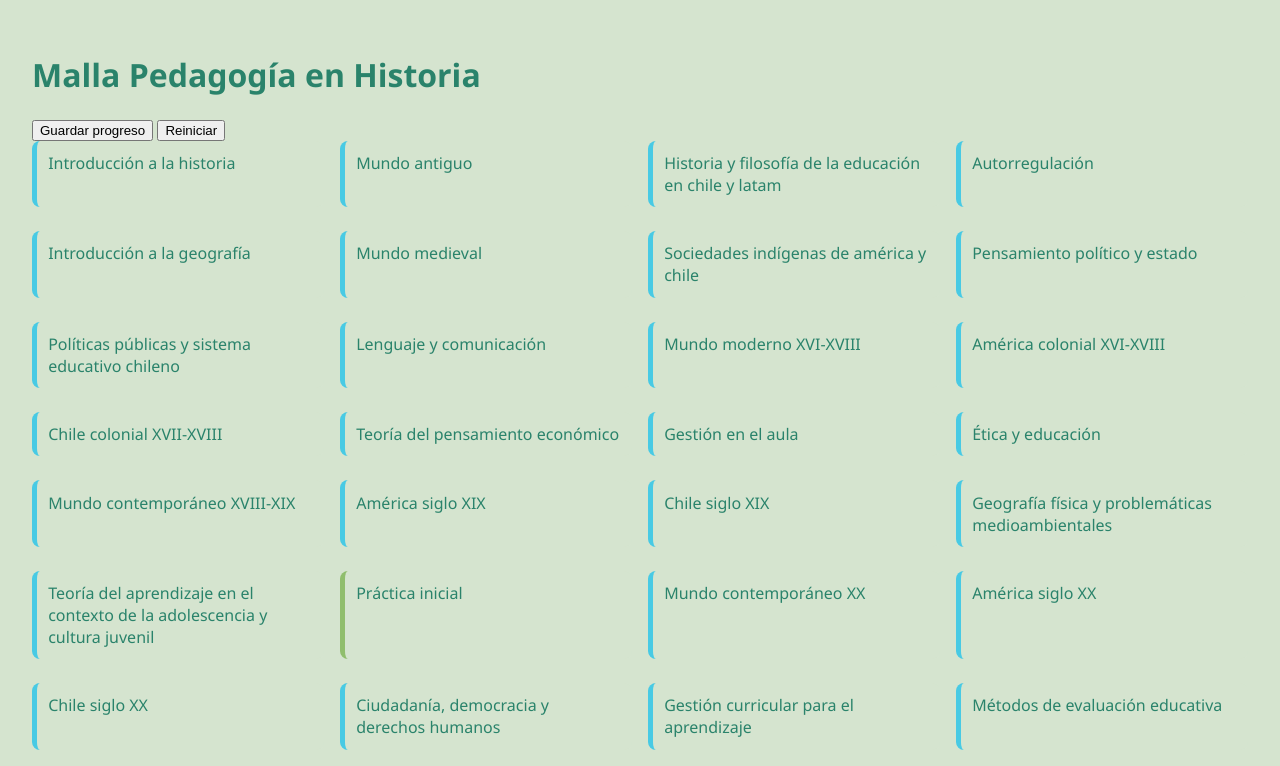
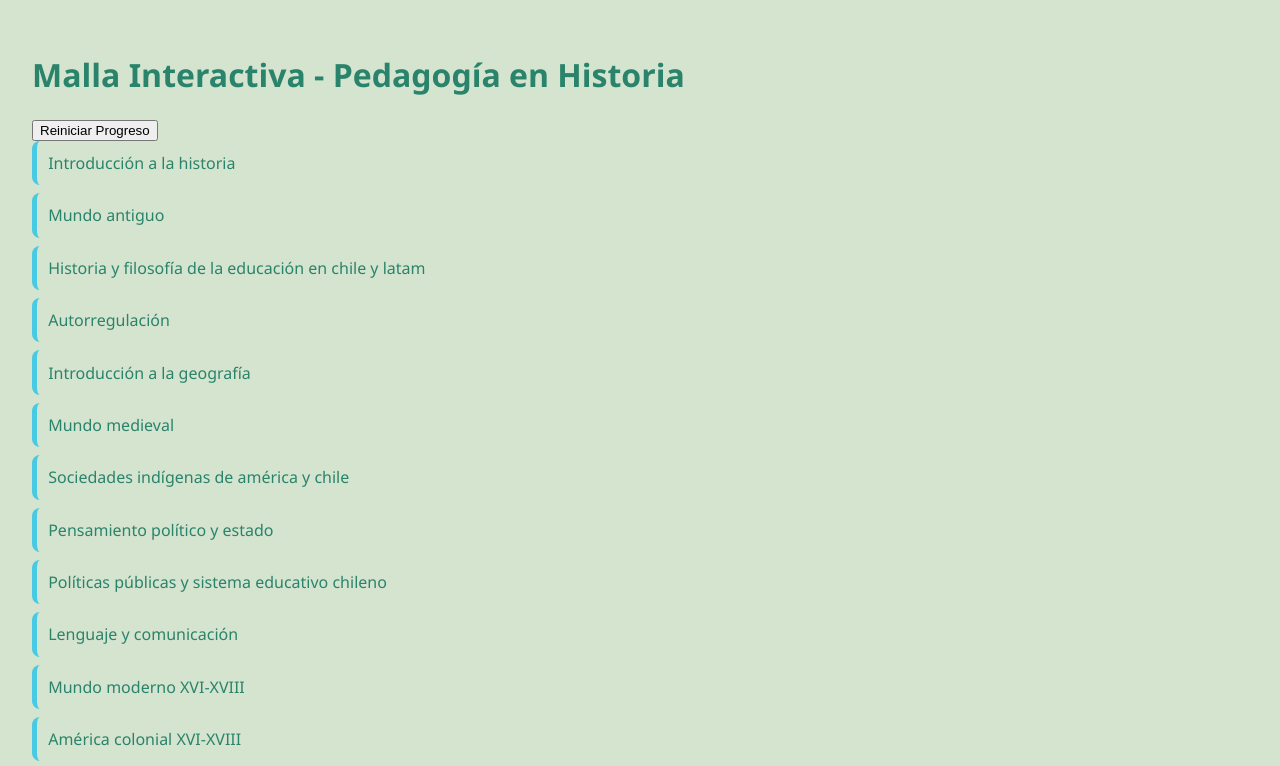
Before and after one commit to blubluecori/historia, a plain HTML site: page index.html in a window 1280 px wide. Shown: the top 766 px of the page. Drawn offline with Linux system fonts and the light colour scheme.

Commit message:
Update index.html

```diff
--- a/index.html
+++ b/index.html
@@ -1,17 +1,15 @@
 <!DOCTYPE html>
 <html lang="es">
 <head>
-  <meta charset="UTF-8">
-  <title>Malla Interactiva - Pedagogía en Historia</title>
-  <link rel="stylesheet" href="style.css">
-  </head>
+  <meta charset="UTF-8" />
+  <meta name="viewport" content="width=device-width, initial-scale=1.0"/>
+  <title>Malla Pedagogía en Historia</title>
+  <link rel="stylesheet" href="style.css"/>
+</head>
 <body>
-  <h1>Malla Pedagogía en Historia</h1>
-  <div class="botones">
-    <button id="guardar">Guardar progreso</button>
-    <button id="reiniciar">Reiniciar</button>
-  </div>
-  <div id="malla" class="malla"></div>
+  <h1>Malla Interactiva - Pedagogía en Historia</h1>
+  <button onclick="reiniciar()">Reiniciar Progreso</button>
+  <div id="malla" class="grid"></div>
 
   <script src="script.js"></script>
 </body>
```
